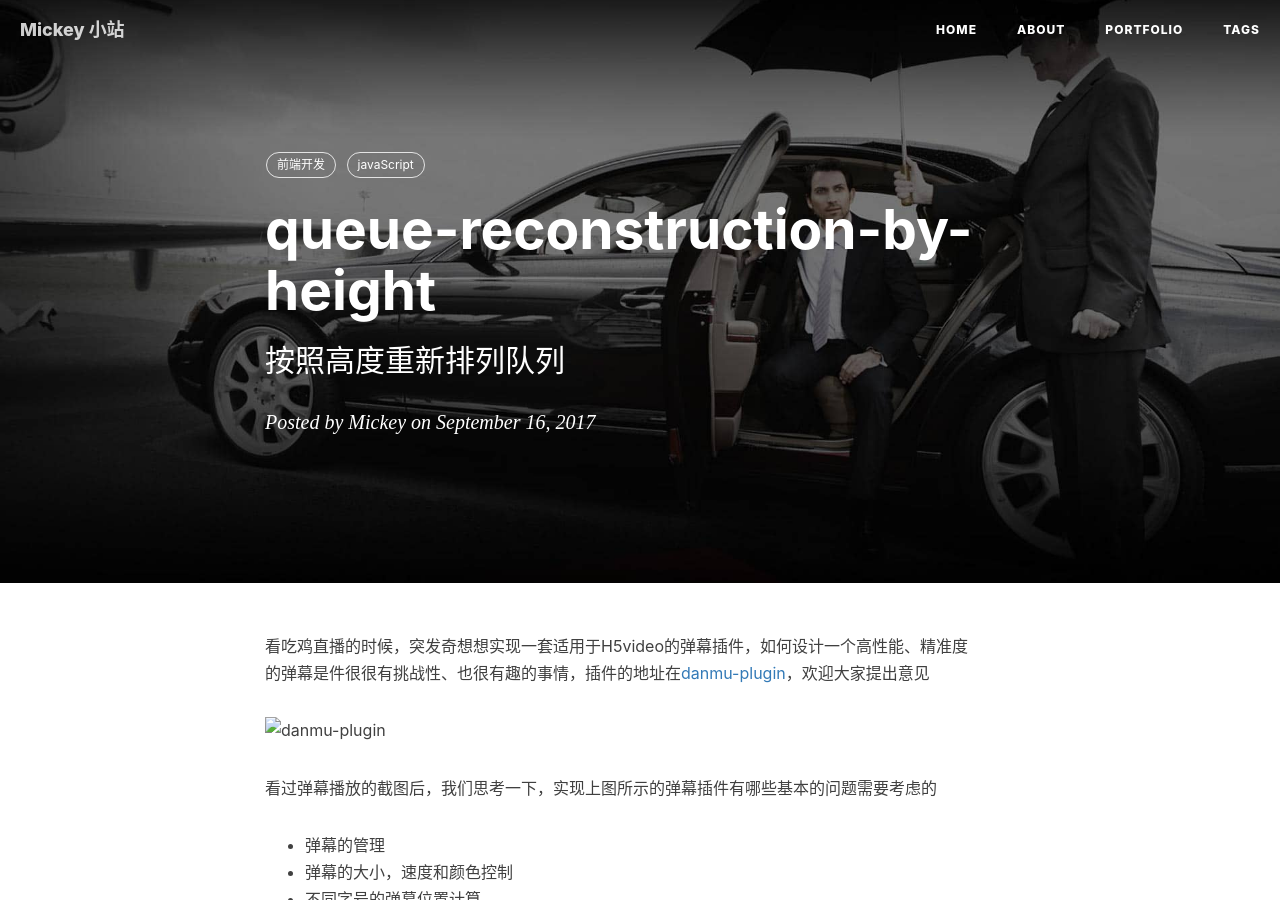
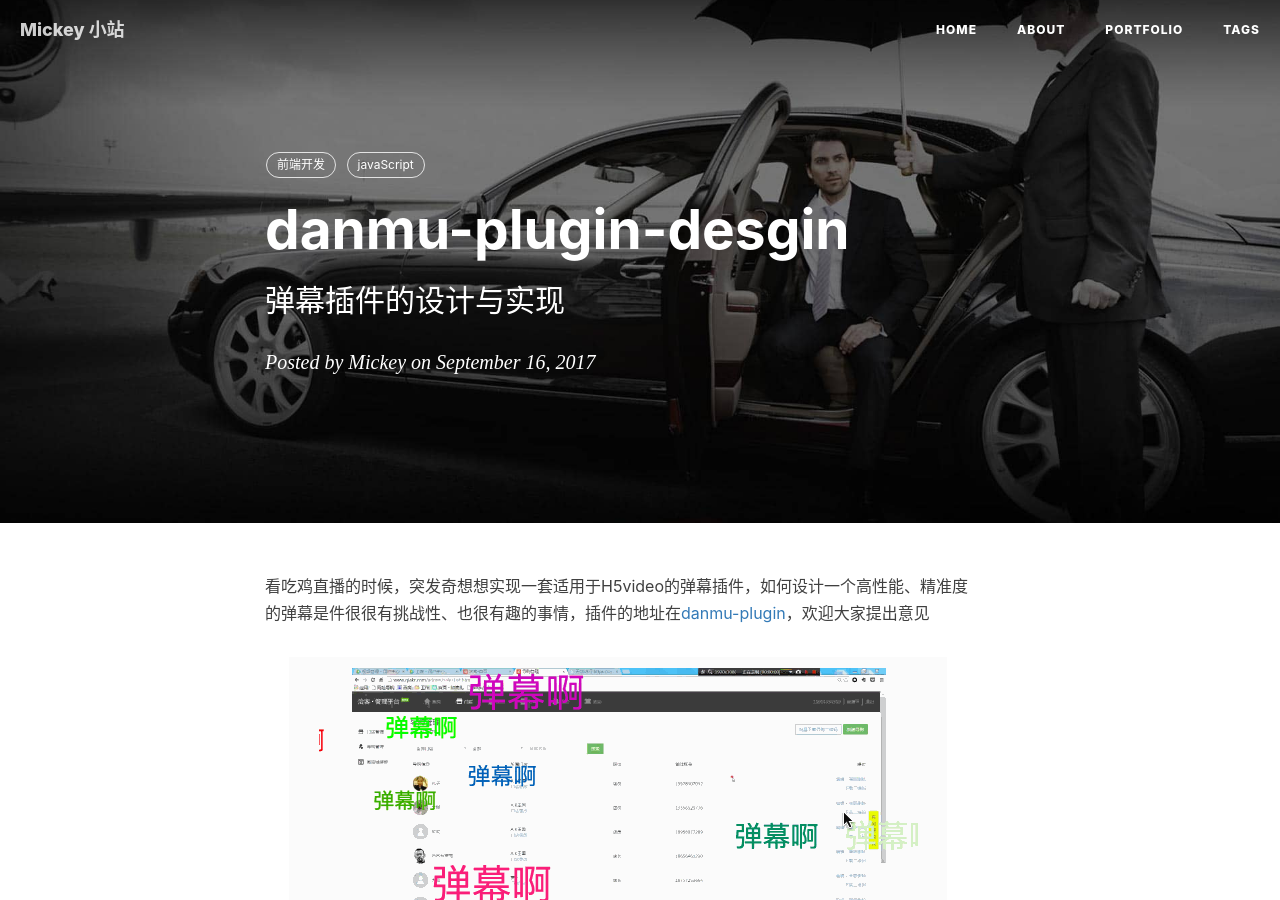
Before and after one commit to mickey0524/mickey0524.github.io, a Jekyll site: the page built from _posts/2017-09-17-danmu-plugin-design.md, in a window 1280 px wide and 900 px high. Built offline with Jekyll 4.4.1, drawn with Linux system fonts in a browser that asks for light colours; nearby versions of some CDN libraries; comment, search, counter and statistics services are not loaded.

Commit message:
fix(danmu): 修复样式问题

```diff
--- a/_posts/2017-09-17-danmu-plugin-design.md
+++ b/_posts/2017-09-17-danmu-plugin-design.md
@@ -1,7 +1,7 @@
 ---
 layout:     post
-title:      "queue-reconstruction-by-height"
-subtitle:   "按照高度重新排列队列"
+title:      "danmu-plugin-desgin"
+subtitle:   "弹幕插件的设计与实现"
 date:       2017-09-16 22:00:00
 author:     "Mickey"
 header-img: "img/post-bg-kuaidi.jpg"
```
Also changed, not shown: img/in-post/danmu-plugin-design/example.gif (renamed from img/in-post/danmu-plugin-desgin/example.gif).
